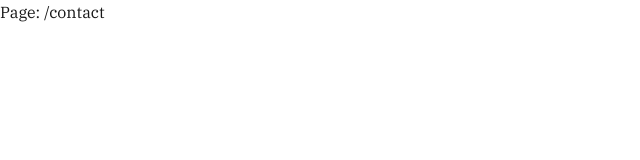
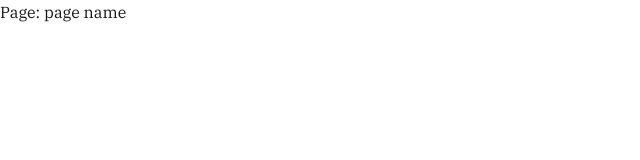
Before and after one commit to LaurentKatsesSandalman/jeanne_darc, a Next.js app in the folder jeannedarc/: page /contact in a window 1280 px wide. Shown: the top 160 px of the page, without its empty margins (0-640 px from the left). Built offline with nearby package versions, Linux system fonts and the light colour scheme.

Commit message:
not possible to have usePathname server side

```diff
--- a/jeannedarc/app/contact/page.tsx
+++ b/jeannedarc/app/contact/page.tsx
@@ -1,13 +1,9 @@
-import { usePathname } from "next/navigation";
-
-
 export default function Page() {
-	const pathname = usePathname();
-  return (
-    <>
-      <main >
-       <h1>Page: {pathname}</h1>
-      </main>
-    </>
-  );
+    return (
+        <>
+            <main>
+                <h1> Page: page name</h1>
+            </main>
+        </>
+    );
 }
--- a/jeannedarc/app/plus/apel/page.tsx
+++ b/jeannedarc/app/plus/apel/page.tsx
@@ -1,13 +1,9 @@
-import { usePathname } from "next/navigation";
-
-
 export default function Page() {
-	const pathname = usePathname();
-  return (
-    <>
-      <main >
-       <h1>Page: {pathname}</h1>
-      </main>
-    </>
-  );
+    return (
+        <>
+            <main>
+                <h1> Page: page name</h1>
+            </main>
+        </>
+    );
 }
--- a/jeannedarc/app/plus/blouses/page.tsx
+++ b/jeannedarc/app/plus/blouses/page.tsx
@@ -1,13 +1,9 @@
-import { usePathname } from "next/navigation";
-
-
 export default function Page() {
-	const pathname = usePathname();
-  return (
-    <>
-      <main >
-       <h1>Page: {pathname}</h1>
-      </main>
-    </>
-  );
+    return (
+        <>
+            <main>
+                <h1> Page: page name</h1>
+            </main>
+        </>
+    );
 }
--- a/jeannedarc/app/plus/ecole-directe/page.tsx
+++ b/jeannedarc/app/plus/ecole-directe/page.tsx
@@ -1,13 +1,9 @@
-import { usePathname } from "next/navigation";
-
-
 export default function Page() {
-	const pathname = usePathname();
-  return (
-    <>
-      <main >
-       <h1>Page: {pathname}</h1>
-      </main>
-    </>
-  );
+    return (
+        <>
+            <main>
+                <h1> Page: page name</h1>
+            </main>
+        </>
+    );
 }
--- a/jeannedarc/app/plus/ogec/page.tsx
+++ b/jeannedarc/app/plus/ogec/page.tsx
@@ -1,13 +1,9 @@
-import { usePathname } from "next/navigation";
-
-
 export default function Page() {
-	const pathname = usePathname();
-  return (
-    <>
-      <main >
-       <h1>Page: {pathname}</h1>
-      </main>
-    </>
-  );
+    return (
+        <>
+            <main>
+                <h1> Page: page name</h1>
+            </main>
+        </>
+    );
 }
--- a/jeannedarc/app/plus/page.tsx
+++ b/jeannedarc/app/plus/page.tsx
@@ -1,13 +1,9 @@
-import { usePathname } from "next/navigation";
-
-
 export default function Page() {
-	const pathname = usePathname();
-  return (
-    <>
-      <main >
-       <h1>Page: {pathname}</h1>
-      </main>
-    </>
-  );
+    return (
+        <>
+            <main>
+                <h1> Page: page name</h1>
+            </main>
+        </>
+    );
 }
--- a/jeannedarc/app/plus/reglement-interieur/page.tsx
+++ b/jeannedarc/app/plus/reglement-interieur/page.tsx
@@ -1,13 +1,9 @@
-import { usePathname } from "next/navigation";
-
-
 export default function Page() {
-	const pathname = usePathname();
-  return (
-    <>
-      <main >
-       <h1>Page: {pathname}</h1>
-      </main>
-    </>
-  );
+    return (
+        <>
+            <main>
+                <h1> Page: page name</h1>
+            </main>
+        </>
+    );
 }
--- a/jeannedarc/app/plus/tarifs/page.tsx
+++ b/jeannedarc/app/plus/tarifs/page.tsx
@@ -1,13 +1,9 @@
-import { usePathname } from "next/navigation";
-
-
 export default function Page() {
-	const pathname = usePathname();
-  return (
-    <>
-      <main >
-       <h1>Page: {pathname}</h1>
-      </main>
-    </>
-  );
+    return (
+        <>
+            <main>
+                <h1> Page: page name</h1>
+            </main>
+        </>
+    );
 }
--- a/jeannedarc/app/preinscriptions/page.tsx
+++ b/jeannedarc/app/preinscriptions/page.tsx
@@ -1,13 +1,9 @@
-import { usePathname } from "next/navigation";
-
-
 export default function Page() {
-	const pathname = usePathname();
-  return (
-    <>
-      <main >
-       <h1>Page: {pathname}</h1>
-      </main>
-    </>
-  );
+    return (
+        <>
+            <main>
+                <h1> Page: page name</h1>
+            </main>
+        </>
+    );
 }
--- a/jeannedarc/app/projets/page.tsx
+++ b/jeannedarc/app/projets/page.tsx
@@ -1,13 +1,9 @@
-import { usePathname } from "next/navigation";
-
-
 export default function Page() {
-	const pathname = usePathname();
-  return (
-    <>
-      <main >
-       <h1>Page: {pathname}</h1>
-      </main>
-    </>
-  );
+    return (
+        <>
+            <main>
+                <h1> Page: page name</h1>
+            </main>
+        </>
+    );
 }
--- a/jeannedarc/app/projets/projet-pastoral/page.tsx
+++ b/jeannedarc/app/projets/projet-pastoral/page.tsx
@@ -1,13 +1,9 @@
-import { usePathname } from "next/navigation";
-
-
 export default function Page() {
-	const pathname = usePathname();
-  return (
-    <>
-      <main >
-       <h1>Page: {pathname}</h1>
-      </main>
-    </>
-  );
+    return (
+        <>
+            <main>
+                <h1> Page: page name</h1>
+            </main>
+        </>
+    );
 }
```
